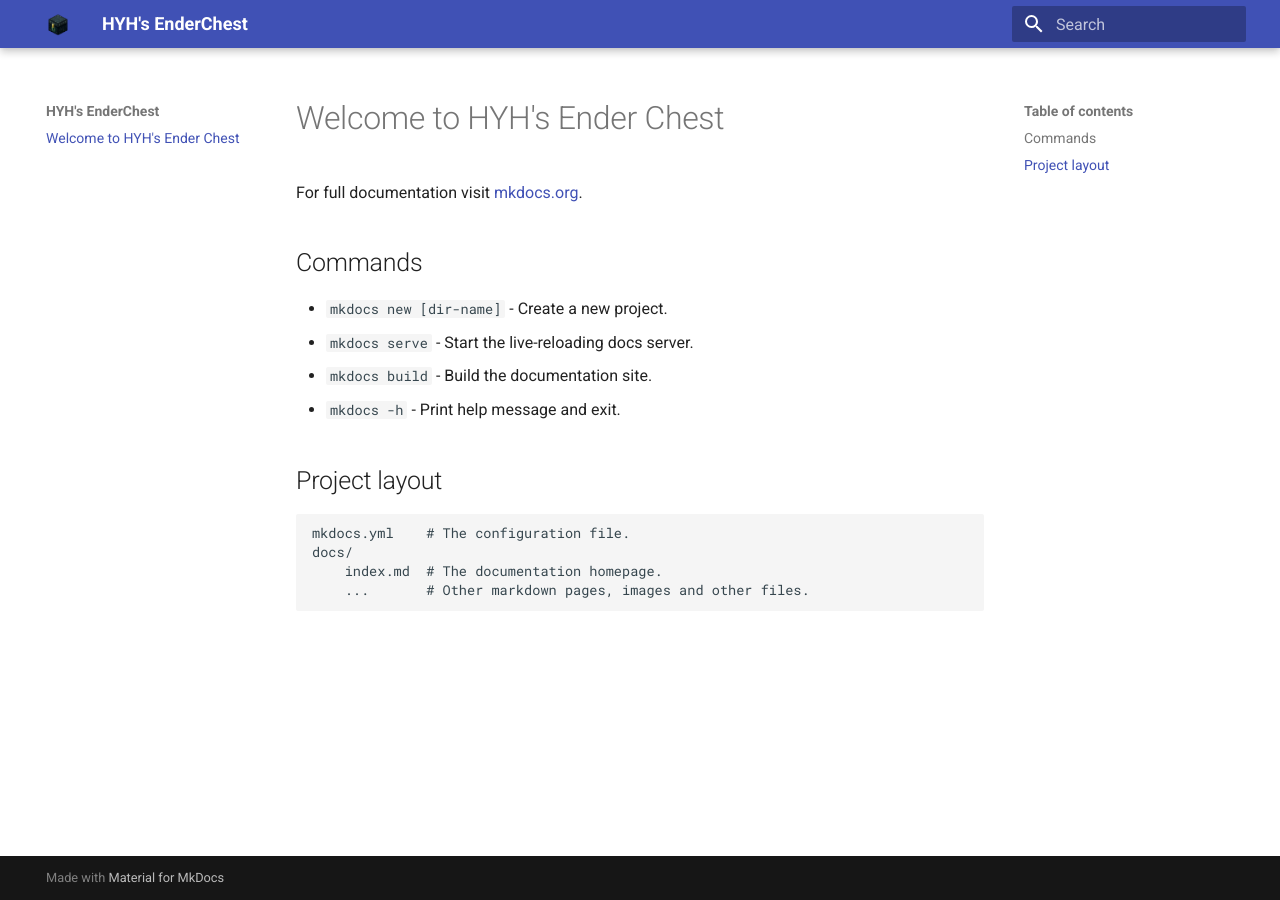
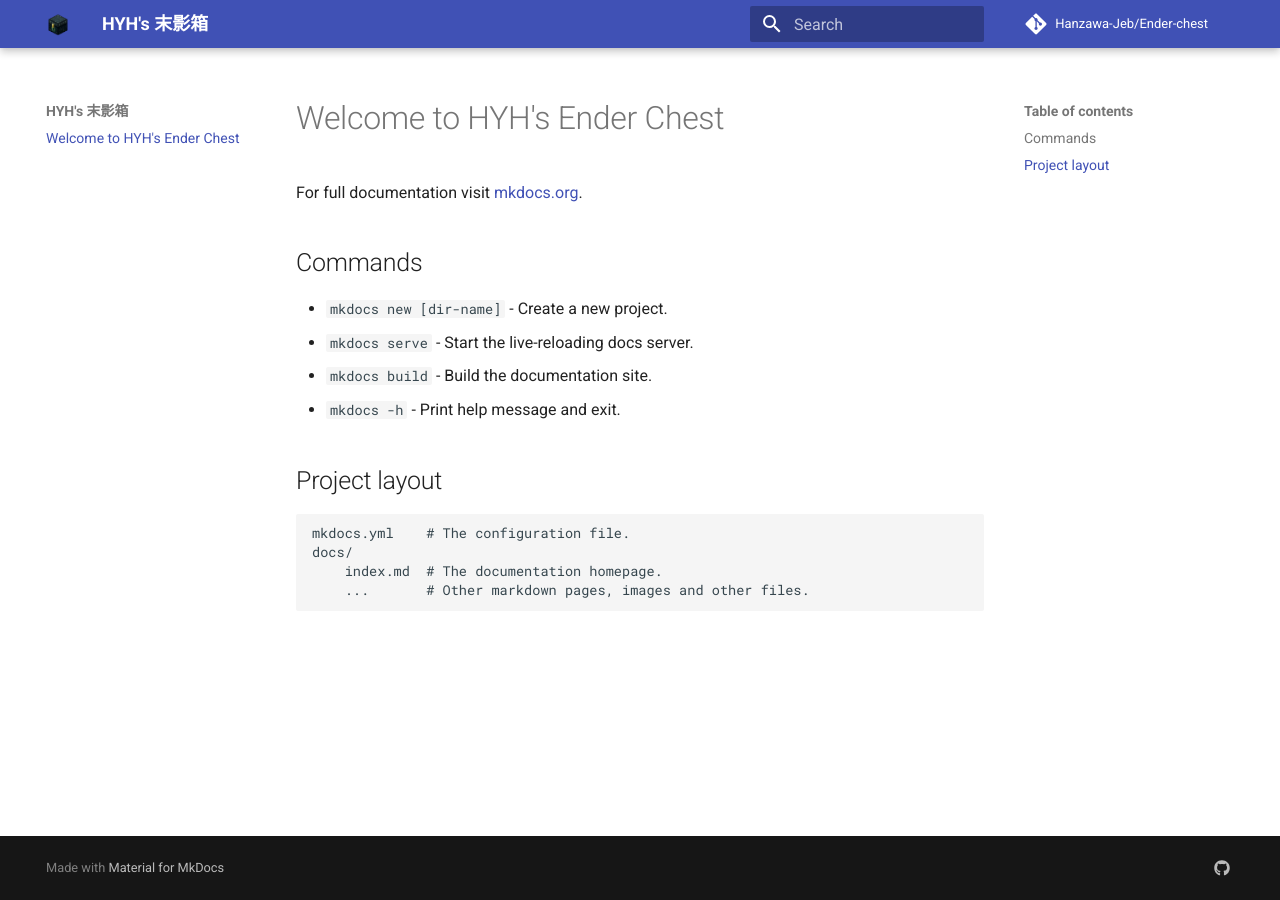
Before and after one commit to Hanzawa-Jeb/HYH-Ender-chest, an MkDocs documentation site: the page built from docs/index.md, in a window 1280 px wide. Built offline with MkDocs 1.6.1 and Material for MkDocs 9.7.7, drawn with Linux system fonts in a browser that asks for light colours; comment, search, counter and statistics services are not loaded.

Commit message:
Framework Initialized

```diff
--- a/mkdocs.yml
+++ b/mkdocs.yml
@@ -1,5 +1,15 @@
-site_name: HYH's EnderChest
+site_name: HYH's 末影箱
 theme:
   name: 'material'
   logo: 'logo.png'
   favicon: 'logo.png'
+  palette:
+    primary: indigo
+
+repo_url: https://github.com/Hanzawa-Jeb/HYH-Ender-chest
+repo_name: Hanzawa-Jeb/Ender-chest
+
+extra:
+  social:
+    - icon: fontawesome/brands/github
+      link: https://github.com/Hanzawa-Jeb/
```
Also changed, not shown: site/404.html, site/Enderchest.png (added), site/index.html, site/logo.png (added).
